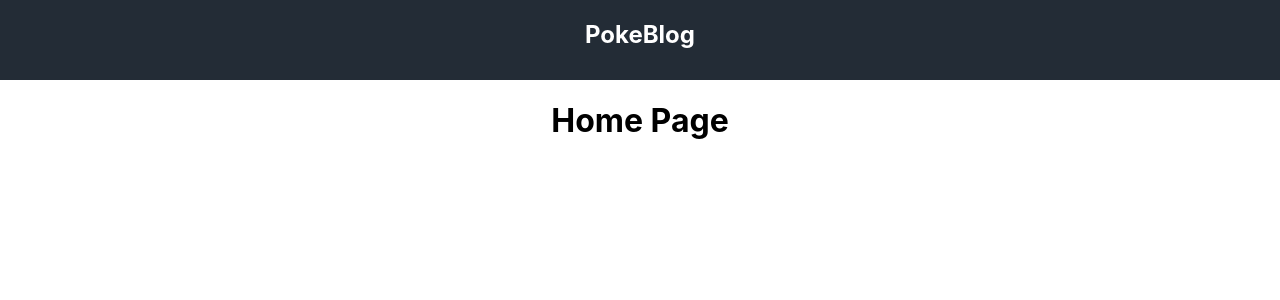
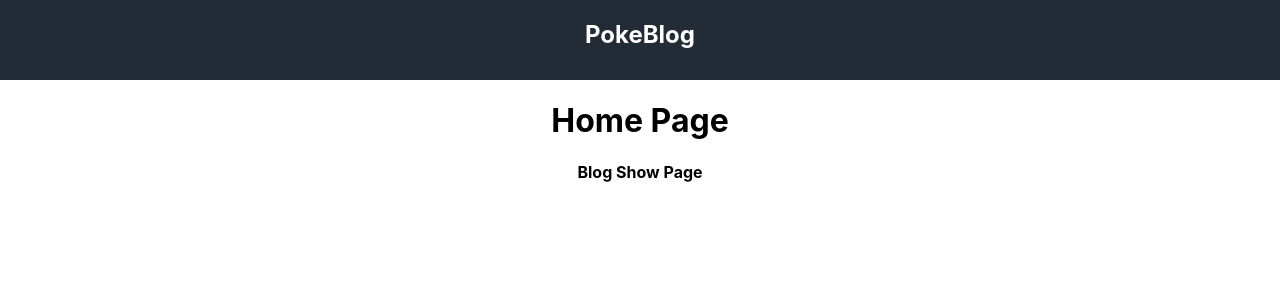
Before and after one commit to nicholascrandall/pokeblog_front, a React (Create React App) app: page / in a window 1280 px wide. Shown: the top 300 px of the page. Built offline with nearby package versions, Linux system fonts and the light colour scheme; no server answers.

Commit message:
added blog component, successfully fetches from the backend

```diff
--- a/src/App.js
+++ b/src/App.js
@@ -1,13 +1,14 @@
 import './App.css';
 import React, { Component } from 'react'
 import NavBar from './components/NavBar'
+import Blog from './components/Blog'
 
-// let baseURL = ''
-// if (process.env.NODE_ENV === 'development'){
-//   baseURL = process.env.REACT_APP_LOCAL_URL
-// } else {
-//   baseURL = process.env.REACT_APP_PROD_URL
-// }
+let baseURL = ''
+if (process.env.NODE_ENV === 'development'){
+  baseURL = process.env.REACT_APP_LOCAL_URL
+} else {
+  baseURL = process.env.REACT_APP_PROD_URL
+}
 
 class App extends Component {
   constructor(props) {
@@ -22,6 +23,7 @@ class App extends Component {
       <div className="App">
         <NavBar />
         <h1>Home Page</h1>
+        <Blog baseURL={baseURL} />
       </div>
     )
   }
--- /dev/null
+++ b/src/components/Blog.js
@@ -0,0 +1,41 @@
+import React, { Component } from 'react'
+
+export default class Blog extends Component {
+    constructor(props) {
+        super(props);
+        this.state = {
+
+        }
+    }
+
+    //fetching to the backend
+    getBlog = () => {
+        const url = this.props.baseURL + '/blog'
+
+        fetch(url, {
+            method: 'GET',
+            mode: 'cors',
+            credentials: 'include'
+        }).then(response => response.json())
+        .then(data => {
+            this.setState({
+                blog: data
+            })
+        })
+        .catch(err=> console.log(err))
+    }
+
+    componentDidMount() {
+        this.getBlog()
+    }
+
+    render() {
+        console.log(this.state)
+        return (
+            <div className="blog">
+                <h4>Blog Show Page</h4>
+            </div>
+        )
+    }
+
+}
```
